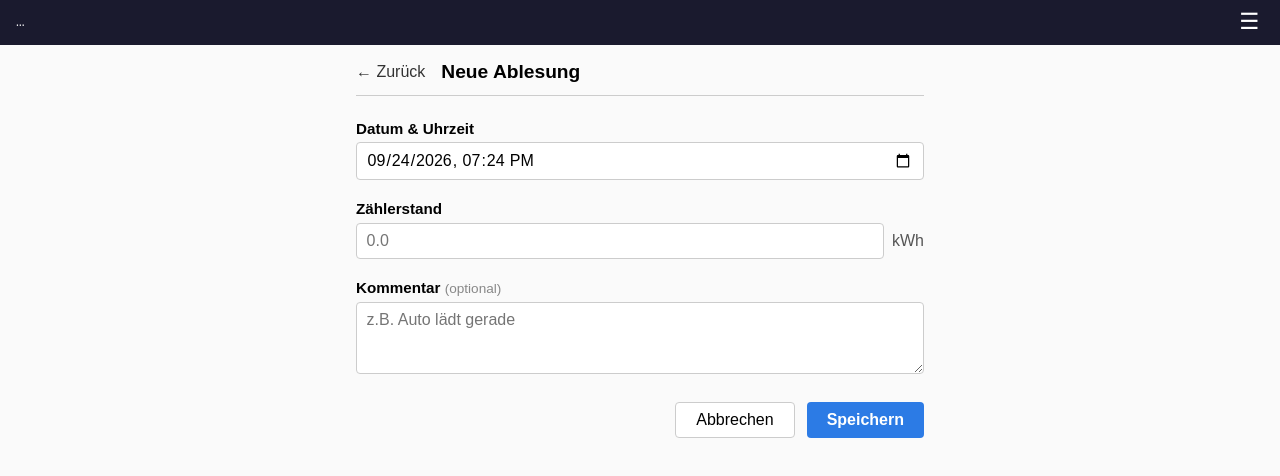
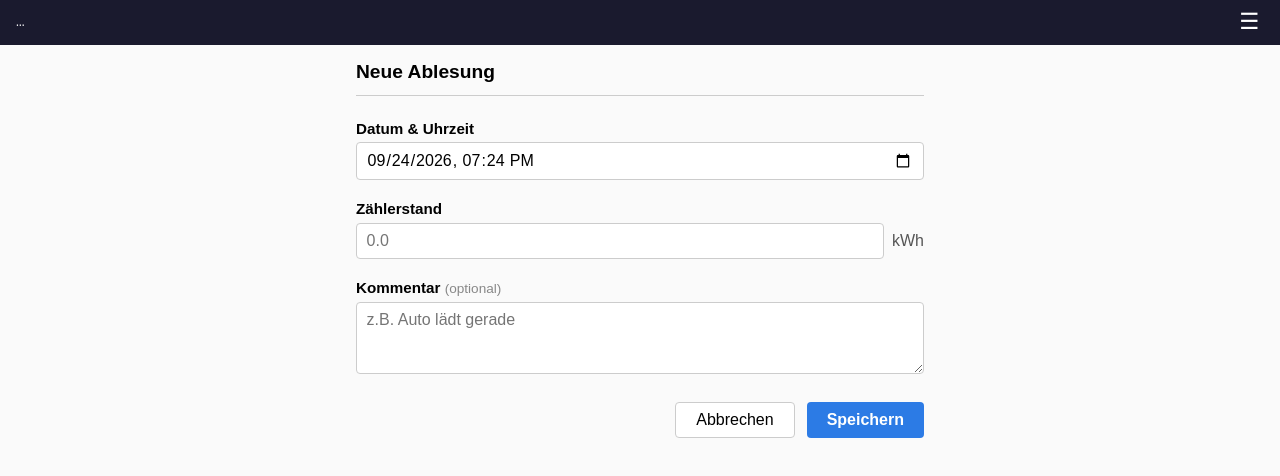
Before and after one commit to snwiem/kwh-meter, a Vue app in the folder frontend/: page /add in a window 1280 px wide. Shown: the top 476 px of the page. Built offline with nearby package versions, Linux system fonts and the light colour scheme; no server answers.

Commit message:
chore(add-view): remove redundant header back link

```diff
--- a/frontend/src/views/AddReadingView.vue
+++ b/frontend/src/views/AddReadingView.vue
@@ -115,7 +115,6 @@ async function submit() {
 <template>
   <div class="screen">
     <header class="header">
-      <button class="back-btn" @click="router.push('/')" aria-label="Zurück">← Zurück</button>
       <h1 class="title">Neue Ablesung</h1>
     </header>
 
@@ -200,19 +199,6 @@ async function submit() {
   border-bottom: 1px solid #ccc;
   padding-bottom: 0.75rem;
   margin-bottom: 1.5rem;
-}
-
-.back-btn {
-  background: none;
-  border: none;
-  cursor: pointer;
-  font-size: 1rem;
-  color: #333;
-  padding: 0;
-}
-
-.back-btn:hover {
-  text-decoration: underline;
 }
 
 .title {
```
